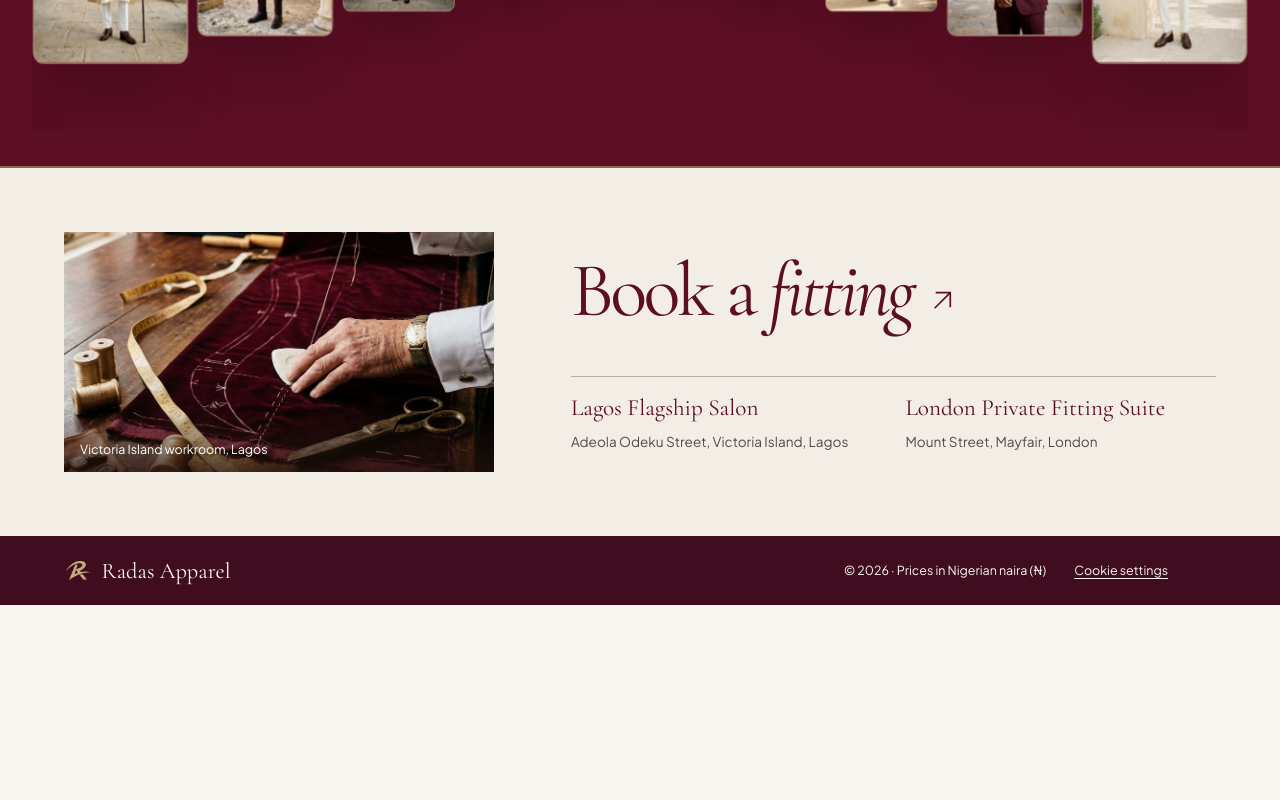
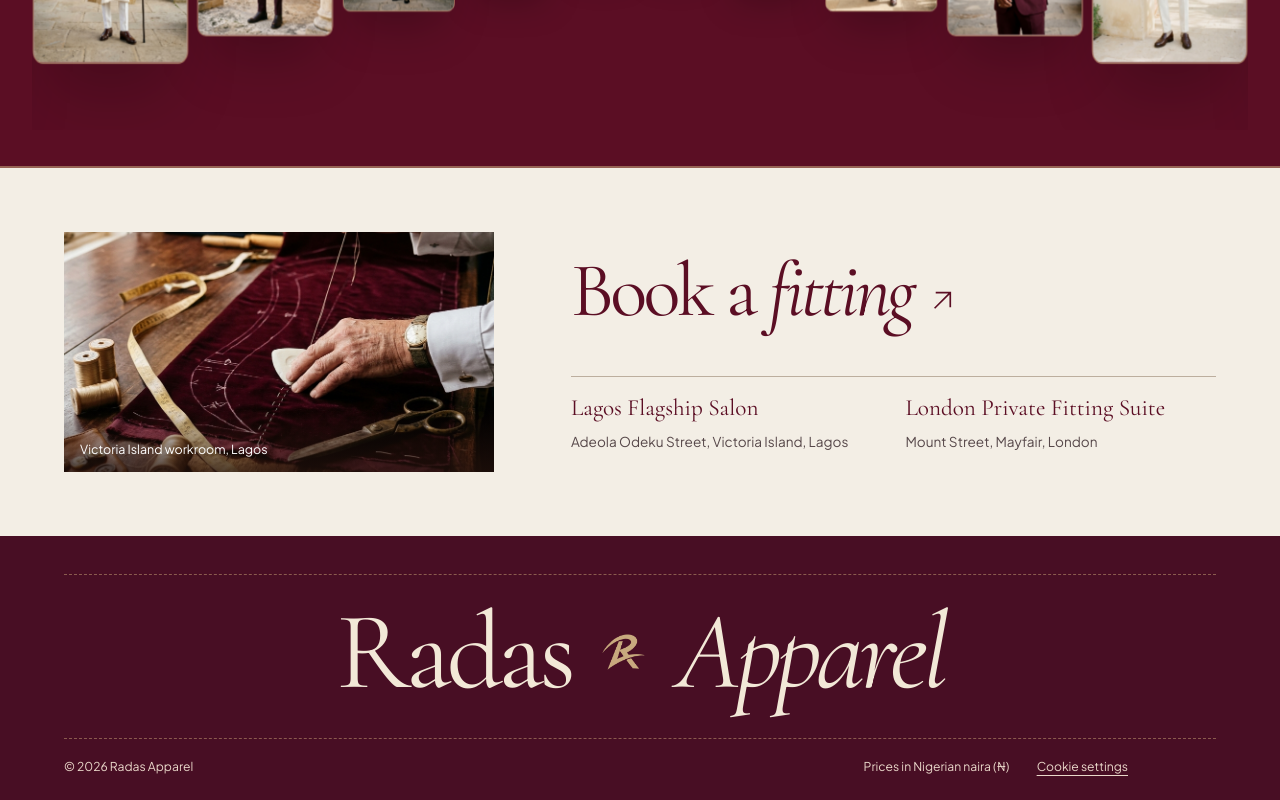
Before and after one commit to Larriee02/RadasApparel, a React (Vite) app: page / in a window 1280 px wide. Shown: the part 2910-3710 px from the top of the page. Before the commit the page ends 3515 px from the top, so only its background shows below. Built offline with nearby package versions, Linux system fonts and the light colour scheme.

Commit message:
Finish the footer with a stitched Radas house signature

```diff
--- a/src/components/layout/AtelierFooter.jsx
+++ b/src/components/layout/AtelierFooter.jsx
@@ -29,13 +29,17 @@ function AtelierFooter({ onBookFitting, onCookieSettings }) {
         </div>
       </div>
 
-      <div className="footer-imprint">
-        <span className="footer-signature font-serif-display">
-          <img src="/monogram-gold.png" width="28" height="24" alt="" />
-          Radas Apparel
-        </span>
-        <small>© {new Date().getFullYear()} · Prices in Nigerian naira (₦)</small>
-        <button type="button" onClick={onCookieSettings}>Cookie settings</button>
+      <div id="house-signature" className="footer-imprint">
+        <div className="footer-signature font-serif-display">
+          <span>Radas</span>
+          <img src="/monogram-gold.png" width="48" height="40" alt="" />
+          <em>Apparel</em>
+        </div>
+        <div className="footer-colophon">
+          <small>© {new Date().getFullYear()} Radas Apparel</small>
+          <small>Prices in Nigerian naira (₦)</small>
+          <button type="button" onClick={onCookieSettings}>Cookie settings</button>
+        </div>
       </div>
     </footer>
   )
--- a/src/index.css
+++ b/src/index.css
@@ -353,17 +353,36 @@
 .footer-salons h3 { font-size: 1.45rem; line-height: 1.1; }
 .footer-salons address { margin-top: .55rem; font-style: normal; font-size: .85rem; line-height: 1.6; color: #564749; }
 .footer-imprint {
-  display: flex; align-items: center; flex-wrap: wrap; gap: .5rem 1.75rem;
-  padding: .8rem max(5vw, calc((100% - 1152px) / 2)); padding-right: max(7rem, calc((100% - 1152px) / 2)); background: #400d20; color: var(--house-paper);
+  background: #480e24;
+  color: #f2e8d7;
+  padding: clamp(1.4rem, 3vw, 3rem) max(5vw, calc((100% - 1152px) / 2)) .7rem;
 }
-.footer-signature { display: inline-flex; align-items: center; gap: .6rem; margin-right: auto; font-size: 1.4rem; }
-.footer-signature img { object-fit: contain; }
-.footer-imprint small, .footer-imprint button { font-size: .78rem; }
-.footer-imprint button { cursor: pointer; min-height: 44px; text-decoration: underline; text-underline-offset: 3px; }
+.footer-signature {
+  display: flex;
+  align-items: center;
+  justify-content: center;
+  gap: .17em;
+  padding: .20em 0 .28em;
+  border-block: 1px dashed #c7a27685;
+  font-size: clamp(2.9rem, 8.6vw, 7.5rem);
+  line-height: 1;
+  letter-spacing: -.045em;
+}
+.footer-signature img { width: .45em; height: auto; margin-inline: .08em; }
+.footer-colophon {
+  display: flex;
+  align-items: center;
+  flex-wrap: wrap;
+  gap: 0 1.7rem;
+  padding: .35rem 5.5rem 0 0;
+  color: #ead8ca;
+}
+.footer-colophon small, .footer-colophon button { font-size: .76rem; }
+.footer-colophon small:first-child { margin-right: auto; }
+.footer-colophon button { min-height: 44px; cursor: pointer; text-decoration: underline; text-underline-offset: .3em; }
 @media (max-width: 700px) {
   .footer-spread { grid-template-columns: 1fr; gap: 1.5rem; }
   .footer-workroom { min-height: 0; aspect-ratio: 2.5; }
   .footer-salons { gap: 1rem; }
-  .footer-imprint { padding-right: 6rem; }
-  .footer-signature { flex-basis: 100%; }
+  .footer-colophon { column-gap: 1rem; padding-top: .75rem; }
 }
```
